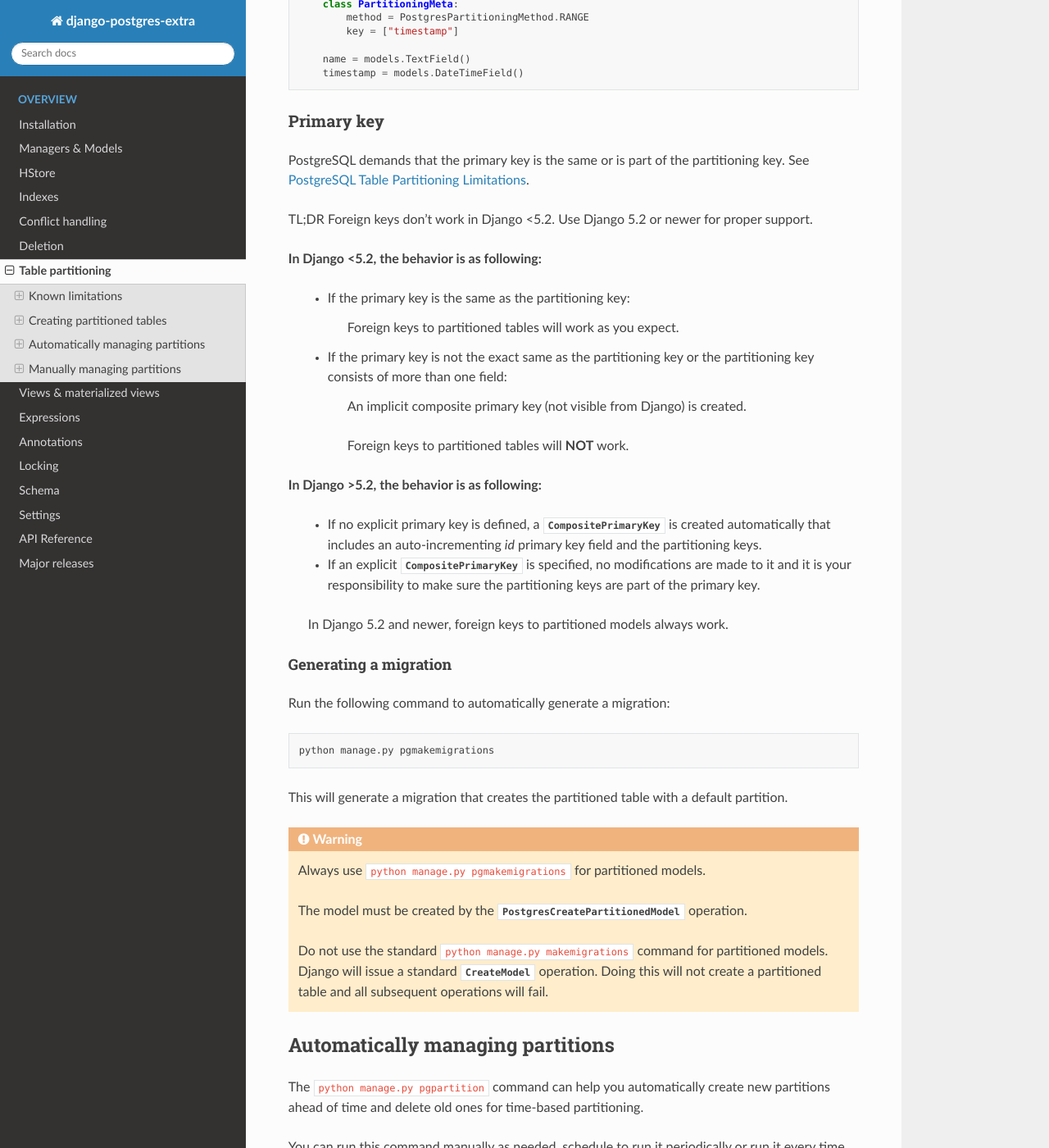
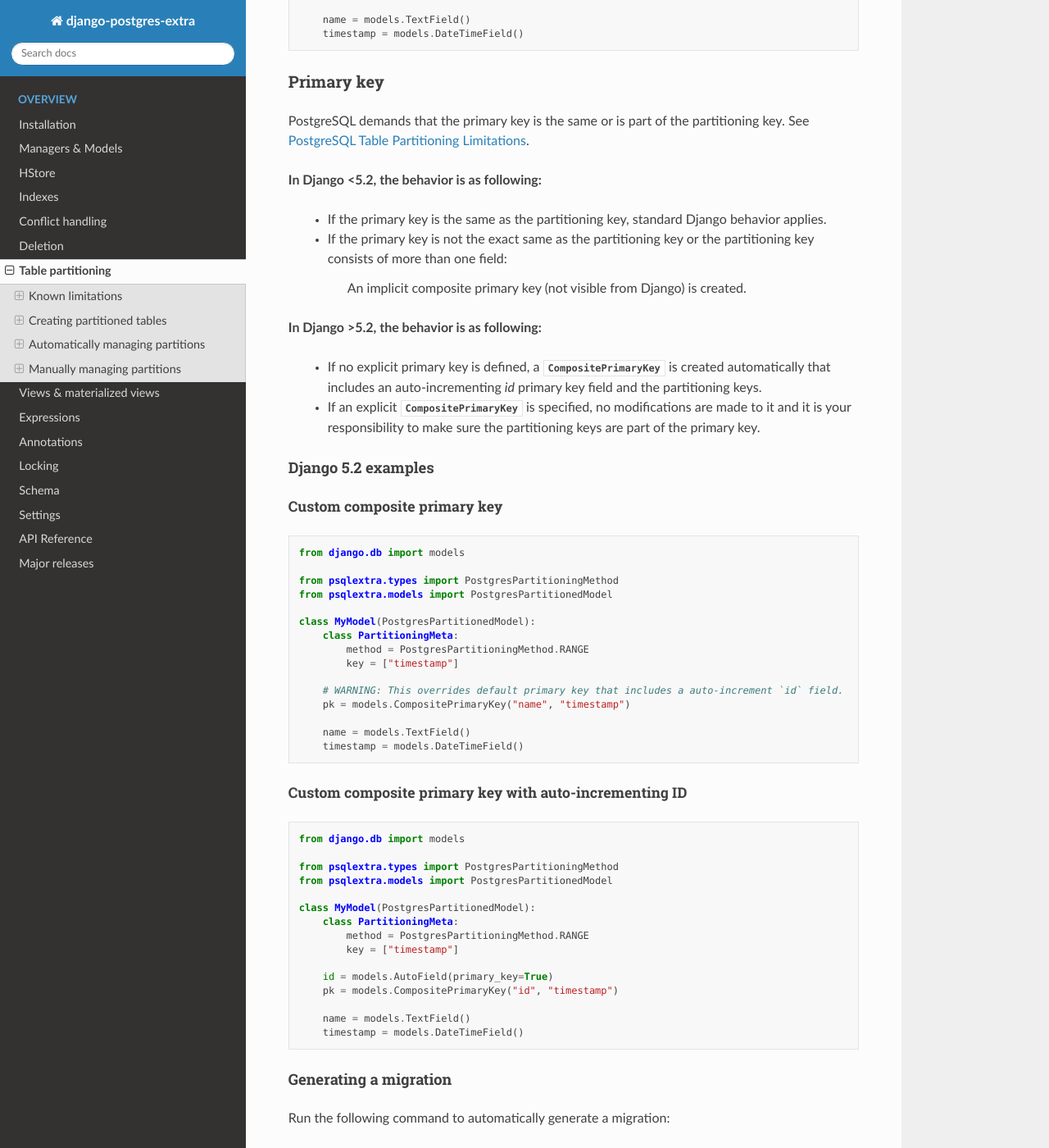
Before and after one commit to SectorLabs/django-postgres-extra, a Sphinx documentation site: the page built from docs/source/table_partitioning.rst, in a window 1280 px wide and 1400 px high, scrolled down 2587 px. Shown: the whole window at 82% size. Built offline with Sphinx 7.4.7 and the Read the Docs theme 3.1.0, drawn with Linux system fonts in a browser that asks for light colours; some of the changed text lies outside the part shown.

Commit message:
Very clearly specify that FK to partitioned models are not supported

```diff
--- a/docs/source/table_partitioning.rst
+++ b/docs/source/table_partitioning.rst
@@ -28,9 +28,7 @@
 
 Foreign keys
 ~~~~~~~~~~~~
-Support for foreign keys to partitioned models is limited in Django 5.1 and older. These are only suported under specific conditions.
-
-For full support for foreign keys to partitioned models, use Django 5.2 or newer. Django 5.2 supports composite primary and foreign keys native through :class:`~django:django.db.models.CompositePrimaryKey` to support.
+There is no support for foreign keys **to** partitioned models. Even in Django 5.2 with the introduction of :class:`~django:django.db.models.CompositePrimaryKey`, there is no support for foreign keys. See: https://code.djangoproject.com/ticket/36034
 
 Foreing keys **on** a partitioned models to other, non-partitioned models are always supported.
 
@@ -118,19 +116,13 @@
 
 PostgreSQL demands that the primary key is the same or is part of the partitioning key. See `PostgreSQL Table Partitioning Limitations`_.
 
-TL;DR Foreign keys don't work in Django <5.2. Use Django 5.2 or newer for proper support.
-
 **In Django <5.2, the behavior is as following:**
 
-    - If the primary key is the same as the partitioning key:
-
-        Foreign keys to partitioned tables will work as you expect.
+    - If the primary key is the same as the partitioning key, standard Django behavior applies.
 
     - If the primary key is not the exact same as the partitioning key or the partitioning key consists of more than one field:
 
         An implicit composite primary key (not visible from Django) is created.
-
-        Foreign keys to partitioned tables will **NOT** work.
 
 **In Django >5.2, the behavior is as following:**
 
@@ -138,7 +130,51 @@
 
     - If an explicit  :class:`~django:django.db.models.CompositePrimaryKey` is specified, no modifications are made to it and it is your responsibility to make sure the partitioning keys are part of the primary key.
 
-    In Django 5.2 and newer, foreign keys to partitioned models always work.
+Django 5.2 examples
+*******************
+
+Custom composite primary key
+""""""""""""""""""""""""""""
+
+.. code-block:: python
+
+   from django.db import models
+
+   from psqlextra.types import PostgresPartitioningMethod
+   from psqlextra.models import PostgresPartitionedModel
+
+   class MyModel(PostgresPartitionedModel):
+       class PartitioningMeta:
+           method = PostgresPartitioningMethod.RANGE
+           key = ["timestamp"]
+
+       # WARNING: This overrides default primary key that includes a auto-increment `id` field.
+       pk = models.CompositePrimaryKey("name", "timestamp")
+
+       name = models.TextField()
+       timestamp = models.DateTimeField()
+
+
+Custom composite primary key with auto-incrementing ID
+""""""""""""""""""""""""""""""""""""""""""""""""""""""
+
+.. code-block:: python
+
+   from django.db import models
+
+   from psqlextra.types import PostgresPartitioningMethod
+   from psqlextra.models import PostgresPartitionedModel
+
+   class MyModel(PostgresPartitionedModel):
+       class PartitioningMeta:
+           method = PostgresPartitioningMethod.RANGE
+           key = ["timestamp"]
+
+       id = models.AutoField(primary_key=True)
+       pk = models.CompositePrimaryKey("id", "timestamp")
+
+       name = models.TextField()
+       timestamp = models.DateTimeField()
 
 
 Generating a migration
```
